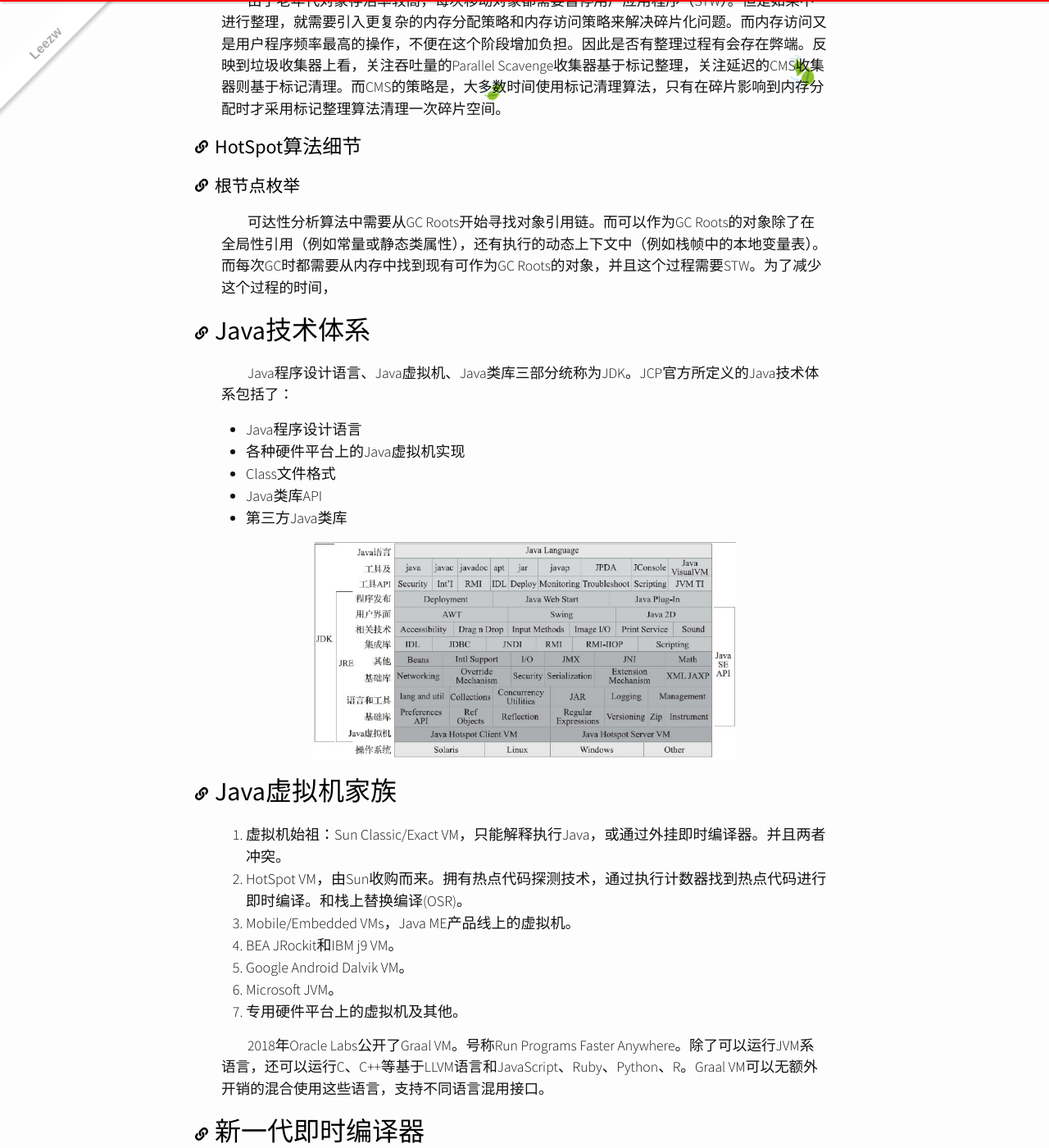
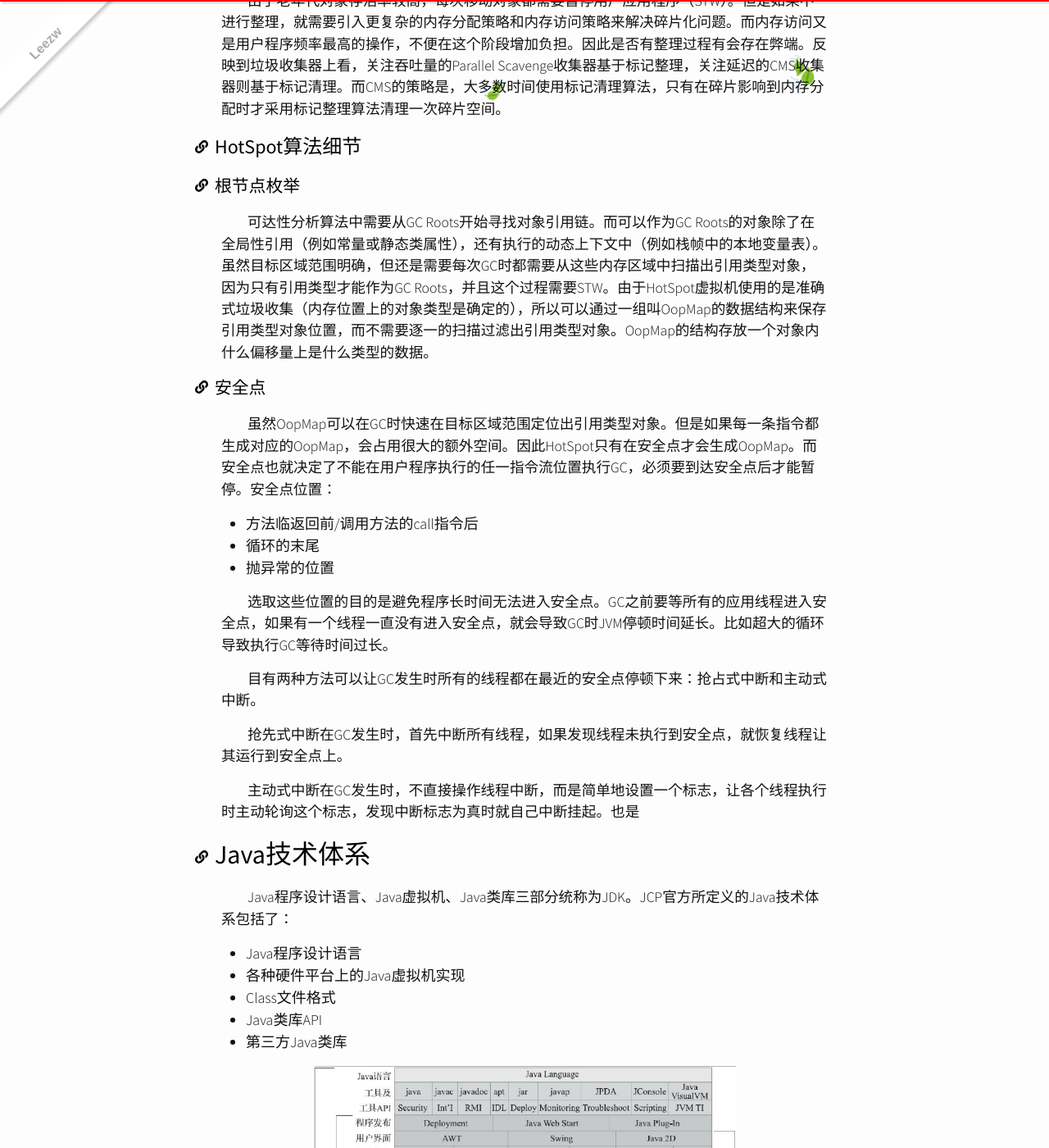
Before and after one commit to quantum-li/quantum-li.github.io, a Jekyll site: the page built from _posts/2020-06-07-understanding-the-jvm-advanced-features-and-best-practices.md, in a window 1280 px wide and 1400 px high, scrolled down 10133 px. Shown: the whole window at 82% size. Built offline with Jekyll 4.4.1, drawn with Linux system fonts in a browser that asks for light colours; nearby versions of some CDN libraries; comment, search, counter and statistics services are not loaded.

Commit message:
Update 2020-06-07-understanding-the-jvm-advanced-features-and-best-practices.md

```diff
--- a/_posts/2020-06-07-understanding-the-jvm-advanced-features-and-best-practices.md
+++ b/_posts/2020-06-07-understanding-the-jvm-advanced-features-and-best-practices.md
@@ -281,7 +281,23 @@
 
 ### 根节点枚举
 
-可达性分析算法中需要从GC Roots开始寻找对象引用链。而可以作为GC Roots的对象除了在全局性引用（例如常量或静态类属性），还有执行的动态上下文中（例如栈帧中的本地变量表）。而每次GC时都需要从内存中找到现有可作为GC Roots的对象，并且这个过程需要STW。为了减少这个过程的时间，
+可达性分析算法中需要从GC Roots开始寻找对象引用链。而可以作为GC Roots的对象除了在全局性引用（例如常量或静态类属性），还有执行的动态上下文中（例如栈帧中的本地变量表）。虽然目标区域范围明确，但还是需要每次GC时都需要从这些内存区域中扫描出引用类型对象，因为只有引用类型才能作为GC Roots，并且这个过程需要STW。由于HotSpot虚拟机使用的是准确式垃圾收集（内存位置上的对象类型是确定的），所以可以通过一组叫OopMap的数据结构来保存引用类型对象位置，而不需要逐一的扫描过滤出引用类型对象。OopMap的结构存放一个对象内什么偏移量上是什么类型的数据。
+
+### 安全点
+
+虽然OopMap可以在GC时快速在目标区域范围定位出引用类型对象。但是如果每一条指令都生成对应的OopMap，会占用很大的额外空间。因此HotSpot只有在安全点才会生成OopMap。而安全点也就决定了不能在用户程序执行的任一指令流位置执行GC，必须要到达安全点后才能暂停。安全点位置：
+
++ 方法临返回前/调用方法的call指令后
++ 循环的末尾
++ 抛异常的位置
+
+选取这些位置的目的是避免程序长时间无法进入安全点。GC之前要等所有的应用线程进入安全点，如果有一个线程一直没有进入安全点，就会导致GC时JVM停顿时间延长。比如超大的循环导致执行GC等待时间过长。
+
+目有两种方法可以让GC发生时所有的线程都在最近的安全点停顿下来：抢占式中断和主动式中断。
+
+抢先式中断在GC发生时，首先中断所有线程，如果发现线程未执行到安全点，就恢复线程让其运行到安全点上。
+
+主动式中断在GC发生时，不直接操作线程中断，而是简单地设置一个标志，让各个线程执行时主动轮询这个标志，发现中断标志为真时就自己中断挂起。也是
 
 
 
```
